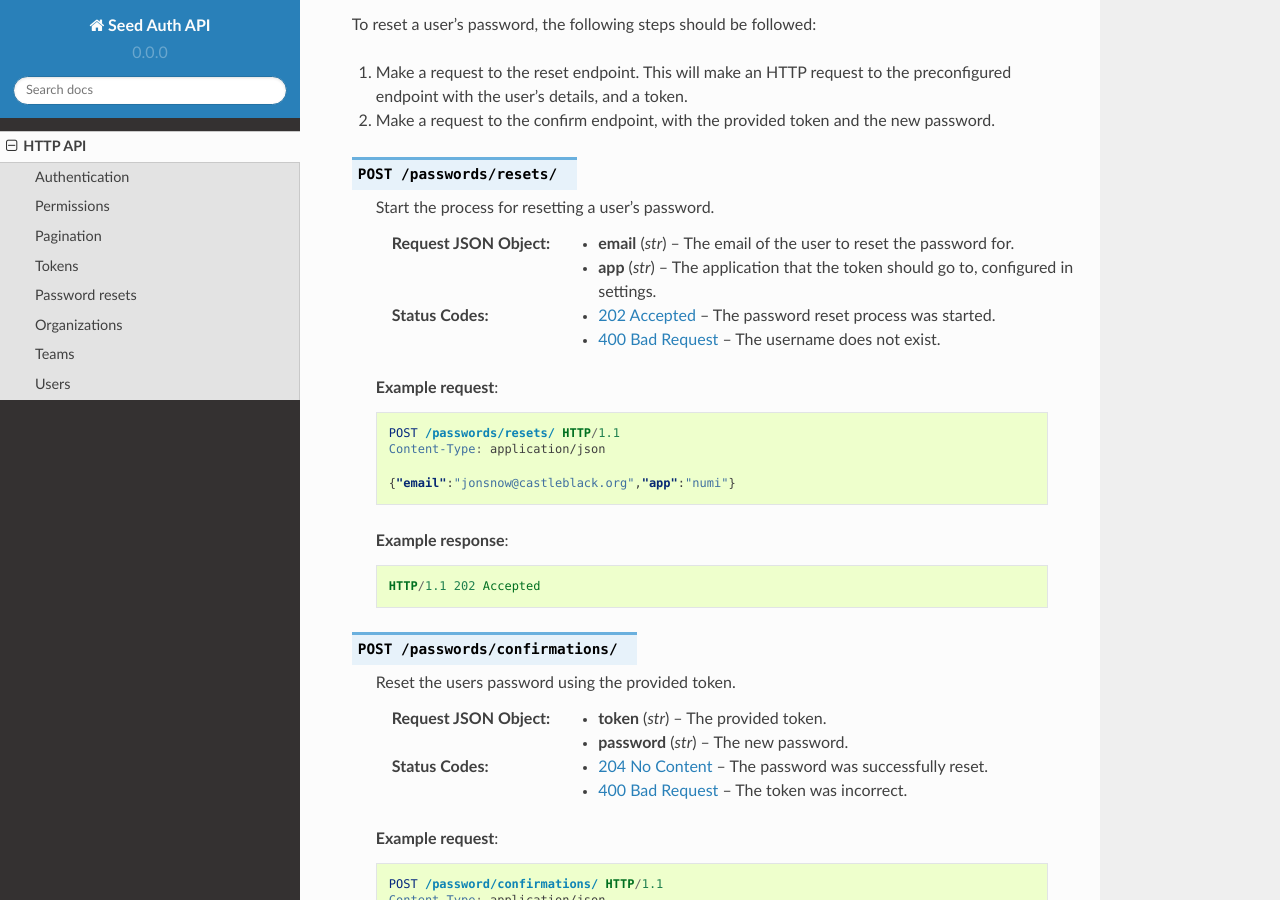
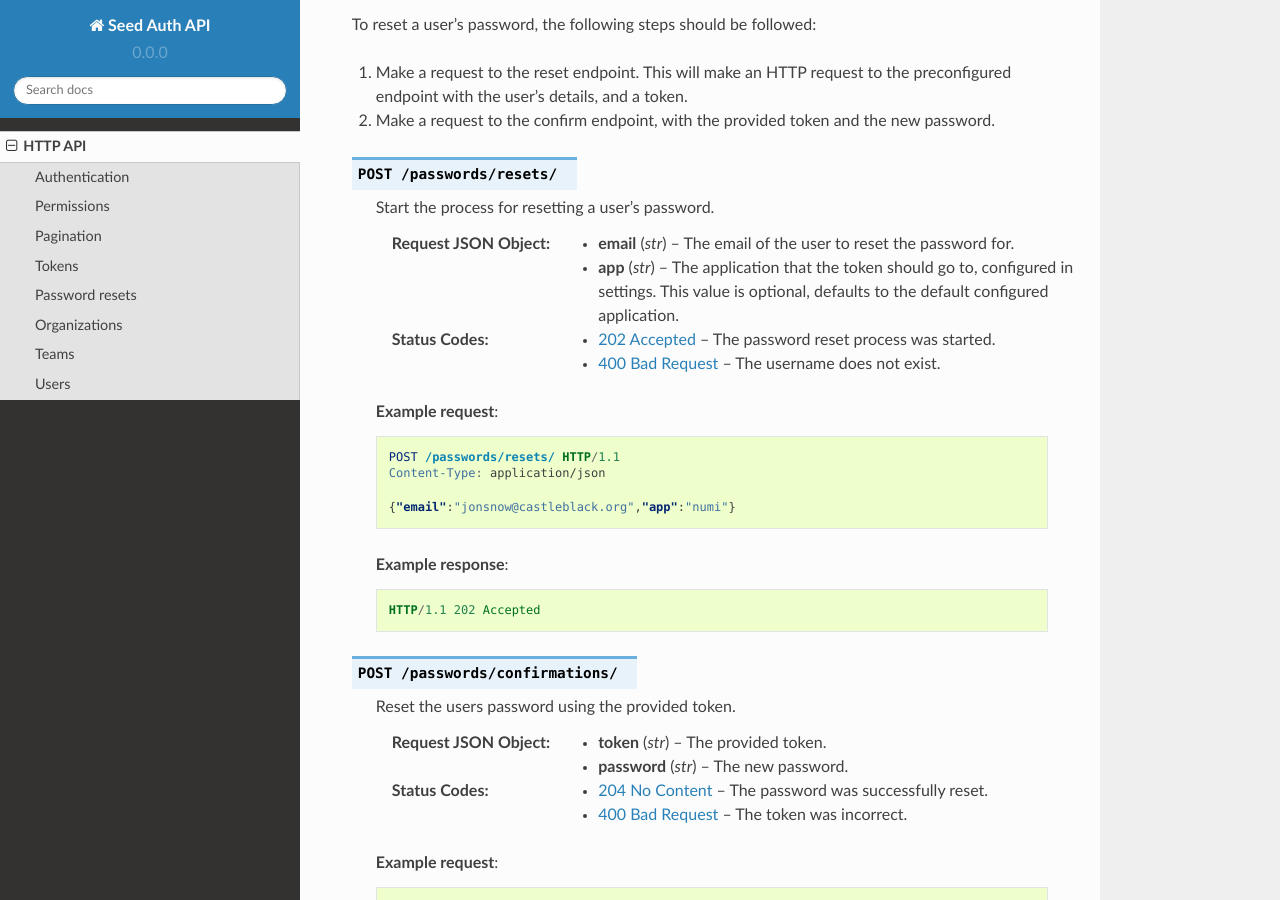
Before and after one commit to praekelt/seed-auth-api, a Sphinx documentation site: the page built from docs/http_api.rst, in a window 1280 px wide and 900 px high, scrolled down 2981 px. Built offline with Sphinx 7.4.7 and the Read the Docs theme 2.0.0, drawn with Linux system fonts in a browser that asks for light colours.

Commit message:
Make app parameter for password resets clearer that it's optional.

```diff
--- a/docs/http_api.rst
+++ b/docs/http_api.rst
@@ -172,6 +172,7 @@ To reset a user's password, the following steps should be followed:
    :<json str email: The email of the user to reset the password for.
    :<json str app:
         The application that the token should go to, configured in settings.
+        This value is optional, defaults to the default configured application.
    :code 202: The password reset process was started.
    :code 400: The username does not exist.
 
```
